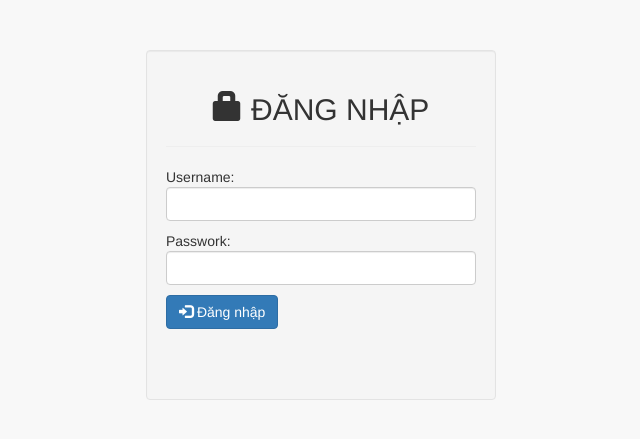
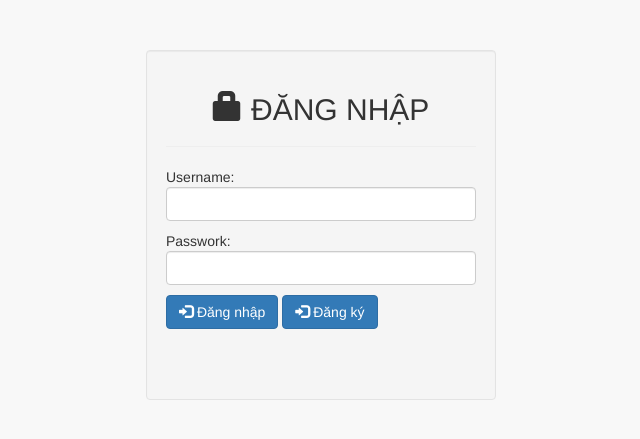
Before and after one commit to hieubossgr/maytinh, a PHP site: page / in a window 1280 px wide. Shown: the top 439 px of the page, without its empty margins (319-959 px from the left). Run offline with PHP 8.4, Linux system fonts and the light colour scheme.

Commit message:
Add button register

```diff
--- a/index.php
+++ b/index.php
@@ -25,6 +25,7 @@
 		Passwork: <input type="password" name="password" class="form-control" required>
 		<div style="height: 10px;"></div>
 		<button type="submit" class="btn btn-primary"><span class="glyphicon glyphicon-log-in"></span> Đăng nhập</button>
+		<button type="submit" class="btn btn-primary"><span class="glyphicon glyphicon-log-in"></span> Đăng ký</button>
 		</form>
 		<div style="height: 15px;"></div>
 		<div style="color: red; font-size: 15px;">
```
